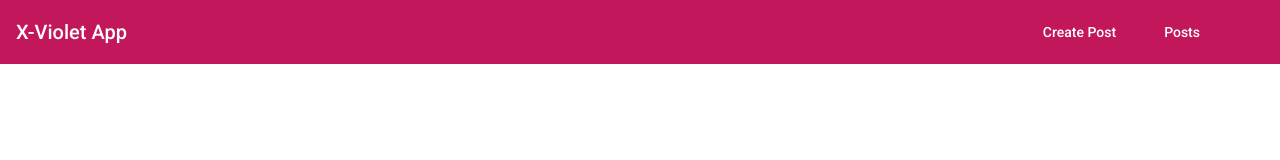
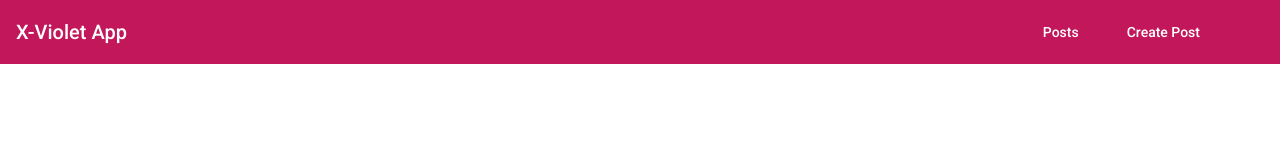
Before and after one commit to emirtl/Mean-App, an Angular app: page / in a window 1280 px wide. Shown: the top 160 px of the page. Built offline with nearby package versions, Linux system fonts and the light colour scheme.

Commit message:
tooltip updated

```diff
--- a/src/app/header/header.component.html
+++ b/src/app/header/header.component.html
@@ -4,11 +4,10 @@
 
     <ul>
         <li>
+            <a mat-button routerLink="/">Posts</a>
+        </li>
+        <li>
             <a mat-button routerLink="/create">Create Post</a>
-        </li>
-
-        <li>
-            <a mat-button routerLink="/">Posts</a>
         </li>
     </ul>
 </mat-toolbar>
```
